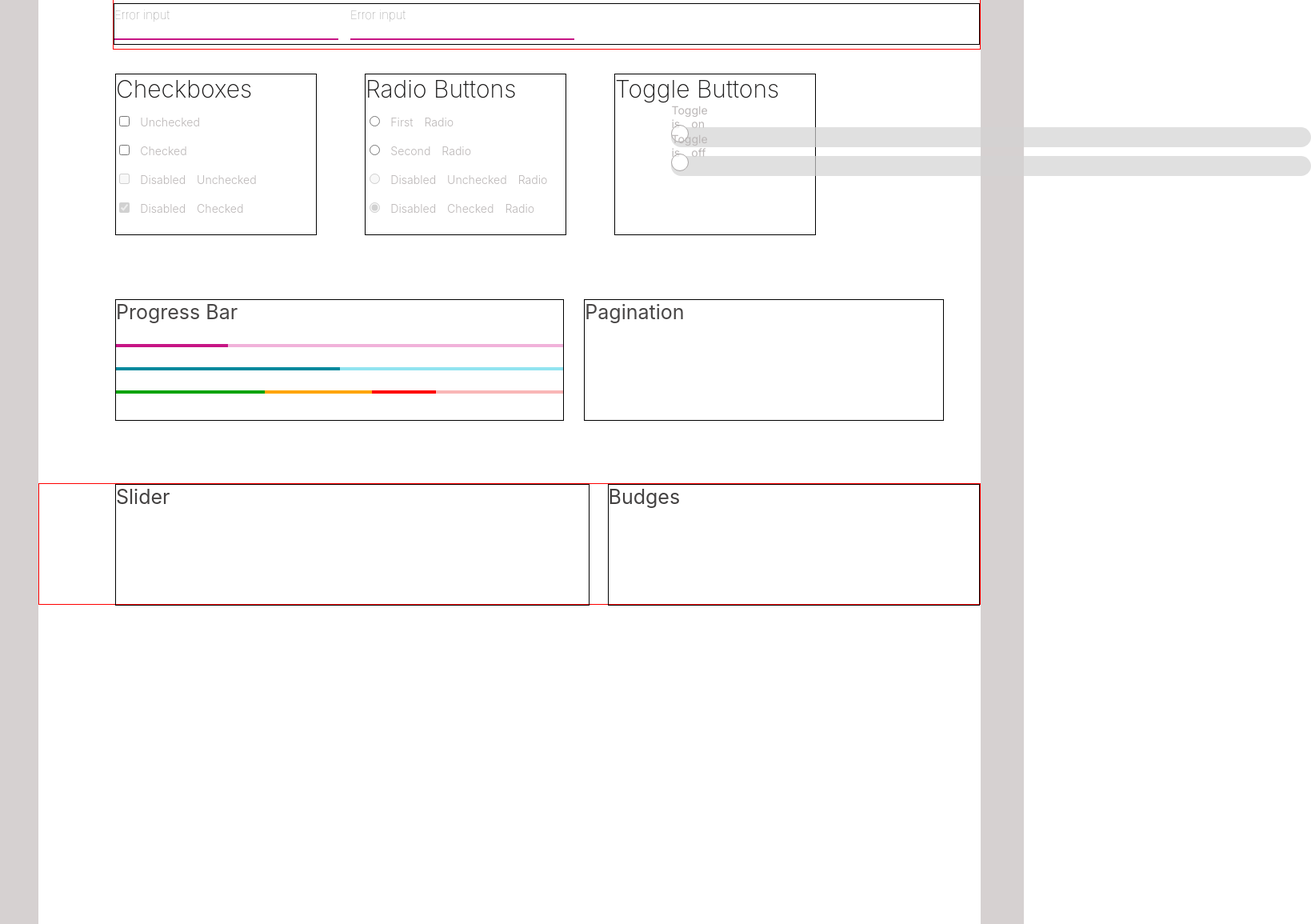
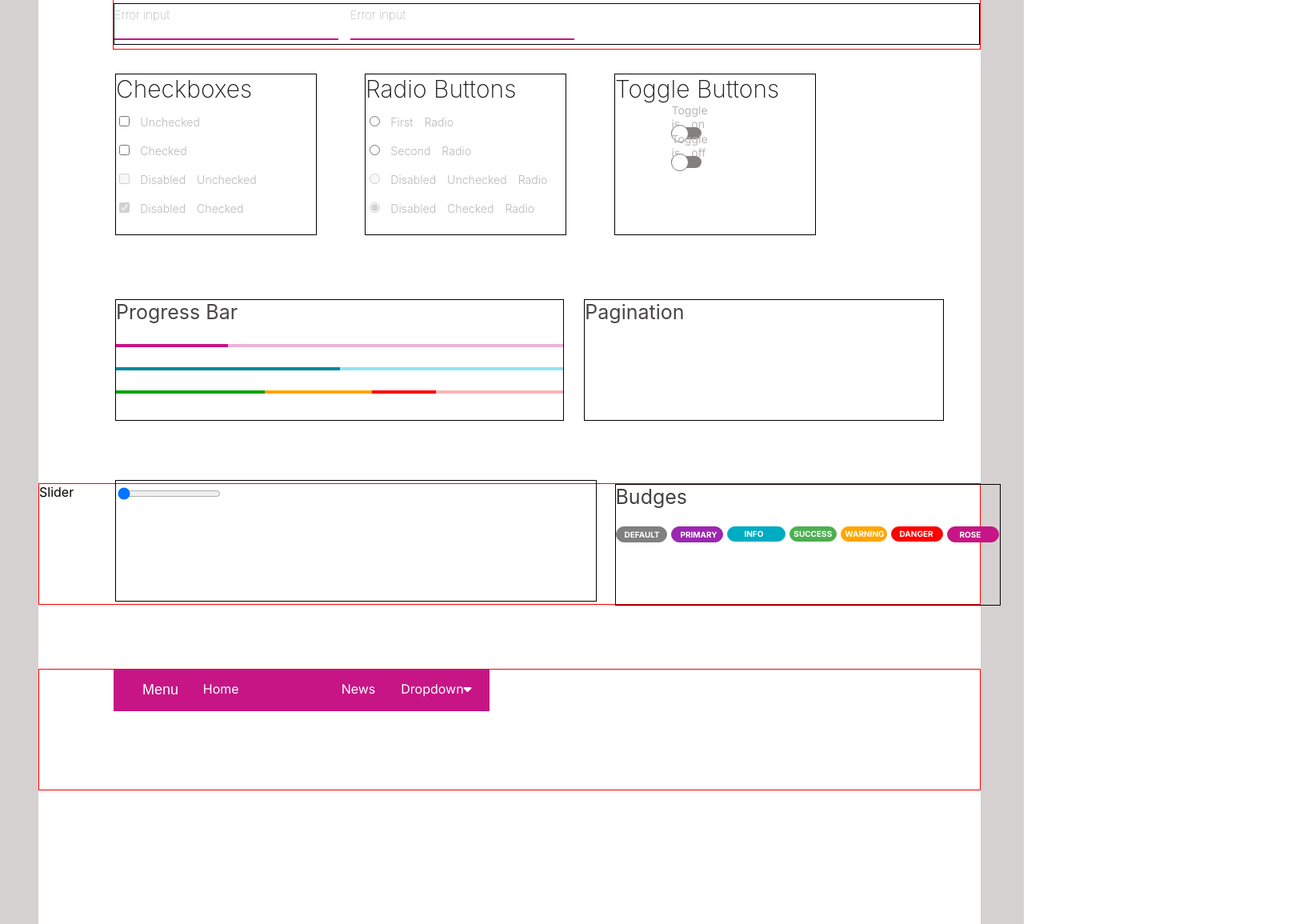
Before and after one commit to luckkalpna/nextjs_material-kit, a React (Create React App) app in the folder nextjs_material-kit/: page / in a window 1280 px wide. Shown: the part 1340-2495 px from the top of the page at 80% size, 1639 px wide, since content can reach past the window. Built offline with nearby package versions, Linux system fonts and the light colour scheme; a web font is replaced by a local one.

Commit message:
add navigation

```diff
--- a/nextjs_material-kit/src/App.css
+++ b/nextjs_material-kit/src/App.css
@@ -592,7 +592,7 @@
   height: 0;
 }
 
-.slider {
+.slidert {
   margin-top: 20px;
   position: absolute;
   cursor: pointer;
@@ -605,7 +605,7 @@
   transition: .1s;
 }
 
-.slider:before {
+.slidert:before {
   position: absolute;
   content: "";
   height: 20px;
@@ -619,26 +619,26 @@
   transition: .4s;
 }
 
-input:checked + .slider {
+input:checked + .slidert {
   background-color: mediumvioletred;
 }
 
-input:focus + .slider {
+input:focus + .slidert {
   box-shadow: 0 0 1px mediumvioletred;
 }
 
-input:checked + .slider:before {
+input:checked + .slidert:before {
   -webkit-transform: translateX(26px);
   -ms-transform: translateX(26px);
   transform: translateX(26px);
 }
 
 /* Rounded sliders */
-.slider.round {
+.slidert.round {
   border-radius: 34px;
 }
 
-.slider.round:before {
+.slidert.round:before {
   border-radius: 70%;
 }
 
@@ -736,6 +736,7 @@ input:checked + .slider:before {
 }
 
 .slidercontainer{
+  margin-top: -1em;
   margin-left: 3.8em;
   margin-right: .9em;
   height: 150px;
@@ -746,45 +747,212 @@ input:checked + .slider:before {
   border: 1px solid black;
 }
 
-.slidecontainer {
-  width: 100%;
-}
-
-.slider {
-  width: 800px;
-  height: 25px;
-  background: #d3d3d3;
-  outline: none;
-  opacity: 0.7;
-  -webkit-transition: .2s;
-  transition: opacity .2s;
-}
-
-.slider:hover {
-  opacity: 1;
-}
-
-.slider::-webkit-slider-thumb {
-  -webkit-appearance: none;
-  appearance: none;
-  width: 25px;
-  height: 25px;
-  background: #04AA6D;
-  cursor: pointer;
-}
-
-.slider::-moz-range-thumb {
-  width: 25px;
-  height: 25px;
-  background: #04AA6D;
-  cursor: pointer;
-}
 
 .budges{
   height: 150px;
-  width:  470px;
+  width:  480px;
   color: rgb(67, 65, 65);
   font-size: 25px;
   font-weight: 400;
   border: 1px solid black;
 }
+
+.budges-box{
+  margin-top: .5em;
+  display: flex;
+}
+
+.bdg-default{
+  margin-top: 1em;
+  margin-right: .5em;
+  padding:  3px 4px 0px 10px;
+  height: 15px;
+  width: 80px;
+  color: white;
+  font-size: 10px;
+  font-weight: bold;
+  font-family: 'Inter';
+  border: 1px solid grey;
+  background-color: grey;
+  border-radius: 10px;
+}
+
+.bdg-primary{
+  margin-top: 1em;
+  margin-right: .5em;
+  padding:  3px 4px 0px 10px;
+  height: 15px;
+  width: 80px;
+  color: white;
+  font-size: 10px;
+  font-weight: bold;
+  font-family: 'Inter';
+  background-color: #9c27b0;
+  border: 1px solid #9c27b0;
+  border-radius: 10px;
+}
+
+.bdg-info{
+  margin-top: 1em;
+  margin-right: .5em;
+  padding-top: 2px;
+  padding-right: 2px;
+  padding-left: 20px;
+  height: 15px;
+  width: 80px;
+  color: white;
+  font-size: 10px;
+  font-weight: bold;
+  font-family: 'Inter';
+  background-color: #00acc1;
+  border: 1px solid #00acc1;
+  border-radius: 10px;
+}
+
+.bdg-success{
+  margin-top: 1em;
+  margin-right: .5em;
+  padding-top: 2px;
+  padding-right: 4px;
+  padding-left: 4px;
+  height: 15px;
+  width: 80px;
+  color: white;
+  font-size: 10px;
+  font-weight: bold;
+  font-family: 'Inter';
+  background-color: #4caf50;
+  border: 1px solid #4caf50;
+  border-radius: 10px;
+}
+
+.bdg-warning{
+  margin-top: 1em;
+  margin-right: .5em;
+  padding-top: 2px;
+  padding-left: 4px;
+  padding-right: 2px;
+  height: 15px;
+  width: 80px;
+  color: white;
+  font-size: 10px;
+  font-weight: bold;
+  font-family: 'Inter';
+  background-color: orange;
+  border: 1px solid orange;
+  border-radius: 10px;
+}
+
+.bdg-danger{
+  margin-top: 1em;
+  margin-right: .5em;
+  padding-top: 2px;
+  padding-right: 4px;
+  padding-left: 10px;
+  height: 15px;
+  width: 80px;
+  color: white;
+  font-size: 10px;
+  font-weight: bold;
+  font-family: 'Inter';
+  background-color: red;
+  border: 1px solid red;
+  border-radius: 10px;
+}
+
+.bdg-rose{
+  margin-top: 1em;
+  height: 15px;
+  padding:  3px 0px 0px 15px;
+  width: 80px;
+  color: white;
+  font-size: 10px;
+  font-weight: bold;
+  font-family: 'Inter';
+  background-color: mediumvioletred;
+  border: 1px solid mediumvioletred;
+  border-radius: 10px;
+}
+
+.menu-icon{
+  margin-top: 5em;
+  border: 1px solid red;
+  height: 150px;
+}
+
+.navbar {
+  margin-left: 5.8em;
+  height: 52px;
+  width: 40%;
+  overflow: hidden;
+  background-color: mediumvioletred;
+  font-family: 'Inter';
+}
+
+.btn-menu{
+  margin-top: .2em;
+  margin-left: -25em;
+  height: 45px;
+  width: 90px;
+  color: white;
+  font-size: 18px;
+  background-color: mediumvioletred;
+  border: none;
+}
+
+.navbar a {
+  margin-left: 6em;
+  float: left;
+  font-size: 16px;
+  color: white;
+  text-align: center;
+  padding: 14px 16px;
+  text-decoration: none;
+}
+
+.dropdown {
+  float: left;
+  overflow: hidden;
+}
+
+.dropdown .dropbtn {
+  cursor: pointer;
+  font-size: 16px;
+  border: none;
+  outline: none;
+  color: white;
+  padding: 14px 16px;
+  background-color: inherit;
+  font-family: inherit;
+  margin: 0;
+}
+
+.navbar a:hover, .dropdown:hover .dropbtn, .dropbtn:focus {
+  background-color: rgb(148, 28, 106);
+}
+
+.dropdown-content {
+  display: none;
+  position: absolute;
+  background-color: #f9f9f9;
+  min-width: 160px;
+  box-shadow: 0px 8px 16px 0px rgba(0,0,0,0.2);
+  z-index: 1;
+}
+
+.dropdown-content a {
+  float: none;
+  color: black;
+  padding: 12px 16px;
+  text-decoration: none;
+  display: block;
+  text-align: left;
+}
+
+.dropdown-content a:hover {
+  background-color: #ddd;
+}
+
+.show {
+  display: block;
+}
--- a/nextjs_material-kit/src/App.js
+++ b/nextjs_material-kit/src/App.js
@@ -1,59 +1,63 @@
-import React from 'react';
-import './App.css';
-import Navbar from './Navbar'
+import React from "react";
+import "./App.css";
+import Navbar from "./Navbar";
 
 function App() {
 	return (
 		<div className="App">
-        {/* ----------------------- header --------------------- */}
+			{/* ---------------------- header --------------------- */}
 			<div className="App-header">
 				<img src="./nextjs_header.jpg" alt="image" />
 				<div className="container">
 					<div className="text-box">
-          <h4 className='text'>NextJS Material Kit.</h4>
-          <p className='texts'>A Badass Material Kit based on Material-UI and NextJS.</p>
+						<h4 className="text">NextJS Material Kit.</h4>
+						<p className="texts">
+							A Badass Material Kit based on Material-UI and NextJS.
+						</p>
 					</div>
 					{/* --------------------- buttons --------------------- */}
-        <div className="section">
-          Basic Elements
-        </div>
-        <p className="btn">Buttons
+					<div className="section">Basic Elements</div>
+					<p className="btn">
+						Buttons
 						<p className="btn-txt">Pick your style</p>
 					</p>
 					<div className="btn-box">
-          <button className='btn-default'>DEFAULT</button>
-          <button className='btn-round'>ROUND</button>
-          <button className='btn-icon'>
+						<button className="btn-default">DEFAULT</button>
+						<button className="btn-round">ROUND</button>
+						<button className="btn-icon">
 							<div className="heart"></div>
-            WITH ICON</button>
-          <button className='btn-symbol'>
+							WITH ICON
+						</button>
+						<button className="btn-symbol">
 							<div className="symbol-heart"></div>
 						</button>
-          <button className='btn-simple'>SIMPLE</button>
+						<button className="btn-simple">SIMPLE</button>
 					</div>
 					<p className="btn-size">Pick your size</p>
 					<div className="btn-box">
-        <button className='btn-small'>SMALL</button>
-        <button className='btn-regular'>REGULAR</button>
-        <button className='btn-large'>LARGE</button>
+						<button className="btn-small">SMALL</button>
+						<button className="btn-regular">REGULAR</button>
+						<button className="btn-large">LARGE</button>
 					</div>
 					<p className="btn-size">Pick your color</p>
 					<div className="btn-box">
-        <button className='btn-defaul'>DEFAULT</button>
-        <button className='btn-primary'>PRIMARY</button>
-        <button className='btn-info'>INFO</button>
-        <button className='btn-success'>SUCCESS</button>
-        <button className='btn-warning'>WARNING</button>
-        <button className='btn-danger'>DANGER</button><br />
-        <button className='btn-rose'>ROSE</button>
+						<button className="btn-defaul">DEFAULT</button>
+						<button className="btn-primary">PRIMARY</button>
+						<button className="btn-info">INFO</button>
+						<button className="btn-success">SUCCESS</button>
+						<button className="btn-warning">WARNING</button>
+						<button className="btn-danger">DANGER</button>
+						<br />
+						<button className="btn-rose">ROSE</button>
 					</div>
 					{/* ---------------------------forms------------------------------ */}
-        <p className="input-txt">Inputs
+					<p className="input-txt">
+						Inputs
 						<div className="simple-form">
 							<div className="form1">
 								<form action="">
 									<div className="user-box">
-                <input type="text" name="" required=""/>
+										<input type="text" name="" required="" />
 										<label>Regular</label>
 									</div>
 								</form>
@@ -61,27 +65,24 @@ function App() {
 							<div className="form2">
 								<form action="">
 									<div className="user-box">
-                <input type="text" name="" required=""/>
-                <label>With floating label
-                </label>
+										<input type="text" name="" required="" />
+										<label>With floating label</label>
 									</div>
 								</form>
 							</div>
 							<div className="form3">
 								<form action="">
 									<div className="user-box">
-                <input type="text" name="" required=""/>
-                <label>Success input
-                </label>
+										<input type="text" name="" required="" />
+										<label>Success input</label>
 									</div>
 								</form>
 							</div>
 							<div className="form4">
 								<form action="">
 									<div className="user-box">
-                <input type="text" name="" required=""/>
-                <label>Error input
-                </label>
+										<input type="text" name="" required="" />
+										<label>Error input</label>
 									</div>
 								</form>
 							</div>
@@ -90,18 +91,16 @@ function App() {
 							<div className="form1">
 								<form action="">
 									<div className="user-box">
-                <input type="text" name="" required=""/>
-                <label>Error input
-                </label>
+										<input type="text" name="" required="" />
+										<label>Error input</label>
 									</div>
 								</form>
 							</div>
 							<div className="form2">
 								<form action="">
 									<div className="user-box">
-                <input type="text" name="" required=""/>
-                <label>Error input
-                </label>
+										<input type="text" name="" required="" />
+										<label>Error input</label>
 									</div>
 								</form>
 							</div>
@@ -109,52 +108,128 @@ function App() {
 					</p>
 					{/* ------------check box radio button toggle mode--------- */}
 					<div className="crt">
-          <div className="checkbox">Checkboxes
+						<div className="checkbox">
+							Checkboxes
 							<form action="">
-          <input type="checkbox" className="checkbox2" name="vehicle1" value="unchecked"/>
-          <label for="vehicle1" className="checkbox1">Unchecked</label><br/>
+								<input
+									type="checkbox"
+									className="checkbox2"
+									name="vehicle1"
+									value="unchecked"
+								/>
+								<label for="vehicle1" className="checkbox1">
+									Unchecked
+								</label>
+								<br />
 
-          <input type="checkbox" className="checkbox2" name="vehicle2" value="checked"/>
-          <label for="vehicle1" className="checkbox1">Checked</label><br/>
+								<input
+									type="checkbox"
+									className="checkbox2"
+									name="vehicle2"
+									value="checked"
+								/>
+								<label for="vehicle1" className="checkbox1">
+									Checked
+								</label>
+								<br />
 
-          <input type="checkbox" className="checkbox2" name="vehicle3" value="disabled unchecked" disabled/>
-          <label for="vehicle1" className="checkbox1">Disabled Unchecked</label><br/>
+								<input
+									type="checkbox"
+									className="checkbox2"
+									name="vehicle3"
+									value="disabled unchecked"
+									disabled
+								/>
+								<label for="vehicle1" className="checkbox1">
+									Disabled Unchecked
+								</label>
+								<br />
 
-          <input type="checkbox" className="checkbox2" name="vehicle3" value="disabled checked" disabled checked="true"/>
-          <label for="vehicle1" className="checkbox1">Disabled Checked</label>
+								<input
+									type="checkbox"
+									className="checkbox2"
+									name="vehicle3"
+									value="disabled checked"
+									disabled
+									checked="true"
+								/>
+								<label for="vehicle1" className="checkbox1">
+									Disabled Checked
+								</label>
 							</form>
 						</div>
 
-          <div className="radio">Radio Buttons
+						<div className="radio">
+							Radio Buttons
 							<form action="">
-          <input type="radio" className="radio2" name="fav_language" value="uncheck"/>
-          <label for="select" className="radio1">First Radio</label><br />
+								<input
+									type="radio"
+									className="radio2"
+									name="fav_language"
+									value="uncheck"
+								/>
+								<label for="select" className="radio1">
+									First Radio
+								</label>
+								<br />
 
-          <input type="radio" className="radio2" name="fav_language" value="uncheck"/>
-          <label for="select" className="radio1">Second Radio</label><br />
+								<input
+									type="radio"
+									className="radio2"
+									name="fav_language"
+									value="uncheck"
+								/>
+								<label for="select" className="radio1">
+									Second Radio
+								</label>
+								<br />
 
-          <input type="radio" className="radio2" name="fav_language" value="uncheck" disabled/>
-          <label for="select" className="radio1">Disabled Unchecked Radio</label><br />
+								<input
+									type="radio"
+									className="radio2"
+									name="fav_language"
+									value="uncheck"
+									disabled
+								/>
+								<label for="select" className="radio1">
+									Disabled Unchecked Radio
+								</label>
+								<br />
 
-          <input type="radio" className="radio2" name="fav_language" value="uncheck" disabled checked="true"/>
-          <label for="select" className="radio1">Disabled Checked Radio</label>
+								<input
+									type="radio"
+									className="radio2"
+									name="fav_language"
+									value="uncheck"
+									disabled
+									checked="true"
+								/>
+								<label for="select" className="radio1">
+									Disabled Checked Radio
+								</label>
 							</form>
 						</div>
 
-          <div className="toggle">Toggle Buttons <br />
-          <label className="switch toggle-txt"> Toggle is on
-          <input type="checkbox"/>
-          <span className="slider round"></span>
-          </label> <br />
-          <label className="switch toggle-txt">Toggle is off
-          <input type="checkbox"/>
-          <span className="slider round "></span>
+						<div className="toggle">
+							Toggle Buttons <br />
+							<label className="switch toggle-txt">
+								{" "}
+								Toggle is on
+								<input type="checkbox" />
+								<span className="slidert round"></span>
+							</label>{" "}
+							<br />
+							<label className="switch toggle-txt">
+								Toggle is off
+								<input type="checkbox" />
+								<span className="slidert round "></span>
 							</label>
 						</div>
 					</div>
 					{/* ---------------progressbar & pagination------------- */}
 					<div className="progresspage">
-          <div className="progressbar">Progress Bar
+						<div className="progressbar">
+							Progress Bar
 							<div className="prgsbar1">
 								<div className="prgdrk"></div>
 								<div className="prglgh"></div>
@@ -170,13 +245,38 @@ function App() {
 								<div className="prg3lgh"></div>
 							</div>
 						</div>
-          <div className="pagination">Pagination
+						<div className="pagination">Pagination</div>
+					</div>
+					<div className="slider-budges">
+						<div className="box">
+							Slider
+							<div className="slidercontainer">
+								<input
+									type="range"
+									min="1"
+									max="100"
+									value="1"
+									id="myRange"
+									className="slider"
+								/>
 							</div>
 						</div>
-          <div className="slider-budges">
-            <div className="slidercontainer">Slider <br />
+						<div className="budges">
+							Budges
+							<div className="budges-box">
+								<div className="bdg-default">DEFAULT</div>
+								<div className="bdg-primary">PRIMARY</div>
+								<div className="bdg-info">INFO</div>
+								<div className="bdg-success">SUCCESS</div>
+								<div className="bdg-warning">WARNING</div>
+								<div className="bdg-danger">DANGER</div>
+								<div className="bdg-rose">ROSE</div>
 							</div>
-            <div className="budges">Budges</div>
+						</div>
+					</div>
+					<div className="menu-icon">
+						<Navbar/>
+						<div className="menuwithicon"></div>
 					</div>
 				</div>
 			</div>
--- a/nextjs_material-kit/src/Navbar.js
+++ b/nextjs_material-kit/src/Navbar.js
@@ -1,19 +1,18 @@
 import React from 'react';
 import './App.css';
 
+/* When the user clicks on the button,
+toggle between hiding and showing the dropdown content */
 function myFunction() {
   document.getElementById("myDropdown").classList.toggle("show");
 }
 
-window.onclick = function(event) {
-  if (!event.target.matches('.dropbtn')) {
-    var dropdowns = document.getElementsByClassName("dropdown-content");
-    var i;
-    for (i = 0; i < dropdowns.length; i++) {
-      var openDropdown = dropdowns[i];
-      if (openDropdown.classList.contains('show')) {
-        openDropdown.classList.remove('show');
-      }
+// Close the dropdown if the user clicks outside of it
+window.onclick = function(e) {
+  if (!e.target.matches('.dropbtn')) {
+  var myDropdown = document.getElementById("myDropdown");
+    if (myDropdown.classList.contains('show')) {
+      myDropdown.classList.remove('show');
     }
   }
 }
@@ -21,48 +20,24 @@ window.onclick = function(event) {
 function Navbar() {
   return (
     <div>
-      <nav className="navbar">
-  <div className="container">
-    <h4>Nextjs Material Kit</h4>
-    <div className="dropdown">
-  <button onclick="myFunction()" className="dropbtn">COMPONENT</button>
-  <div id="myDropdown" class="dropdown-content">
-    <a href="#">All Component</a>
-    <a href="#">Documentation</a>
-  </div>
-</div>
-    {/* <button className="navbar-toggler" type="button" data-bs-toggle="collapse" data-bs-target="#navbarSupportedContent" aria-controls="navbarSupportedContent" aria-expanded="false" aria-label="Toggle navigation">COMPONENTS
-    </button> */}
-    {/* <div className="collapse navbar-collapse" id="navbarSupportedContent">
-      <ul className="navbar-nav me-auto mb-2 mb-lg-0">
-        {/* <li className="nav-item">
-          <a className="nav-link active" aria-current="page" href="#">Home</a>
-        </li>
-        <li className="nav-item">
-          <a className="nav-link" href="#">Link</a>
-        </li> */}
-        {/* <li className="nav-item dropdown">
-          <a className="nav-link dropdown-toggle" href="#" role="button" data-bs-toggle="dropdown" aria-expanded="false">
-            Dropdown
-          </a>
-          <ul className="dropdown-menu">
-            <li><a className="dropdown-item" href="#">Action</a></li>
-            <li><a className="dropdown-item" href="#">Another action</a></li>
-            <li><hr className="dropdown-divider"/></li>
-            <li><a className="dropdown-item" href="#">Something else here</a></li>
-          </ul>
-        </li> */}
-        {/* <li className="nav-item">
-          <a className="nav-link disabled">Disabled</a>
-        </li>
-      </ul> */}
-      {/* <form className="d-flex" role="search">
-        <input className="form-control me-2" type="search" placeholder="Search" aria-label="Search"/>
-        <button className="btn btn-outline-success" type="submit">Search</button>
-      </form> */}
-    {/* </div>   */}
-  </div>
-</nav>
+      <nav>
+      <div className="navbar">
+              <button className="btn-menu" href="https://demos.creative-tim.com/nextjs-material-kit/components">Menu</button>
+							<a href="#home">Home</a>
+							<a href="#news">News</a>
+							<div className="dropdown">
+								<button className="dropbtn" onclick="myFunction()">
+									Dropdown
+									<i className="fa fa-caret-down"></i>
+								</button>
+								<div className="dropdown-content" id="myDropdown">
+									<a href="#">Link 1</a>
+									<a href="#">Link 2</a>
+									<a href="#">Link 3</a>
+								</div>
+							</div>
+						</div>
+            </nav>
     </div>
   )
 }
```
Also changed, not shown: nextjs_material-kit/public/index.html (+7 -0 lines). Lines whose indentation alone changed are shown as unchanged.
